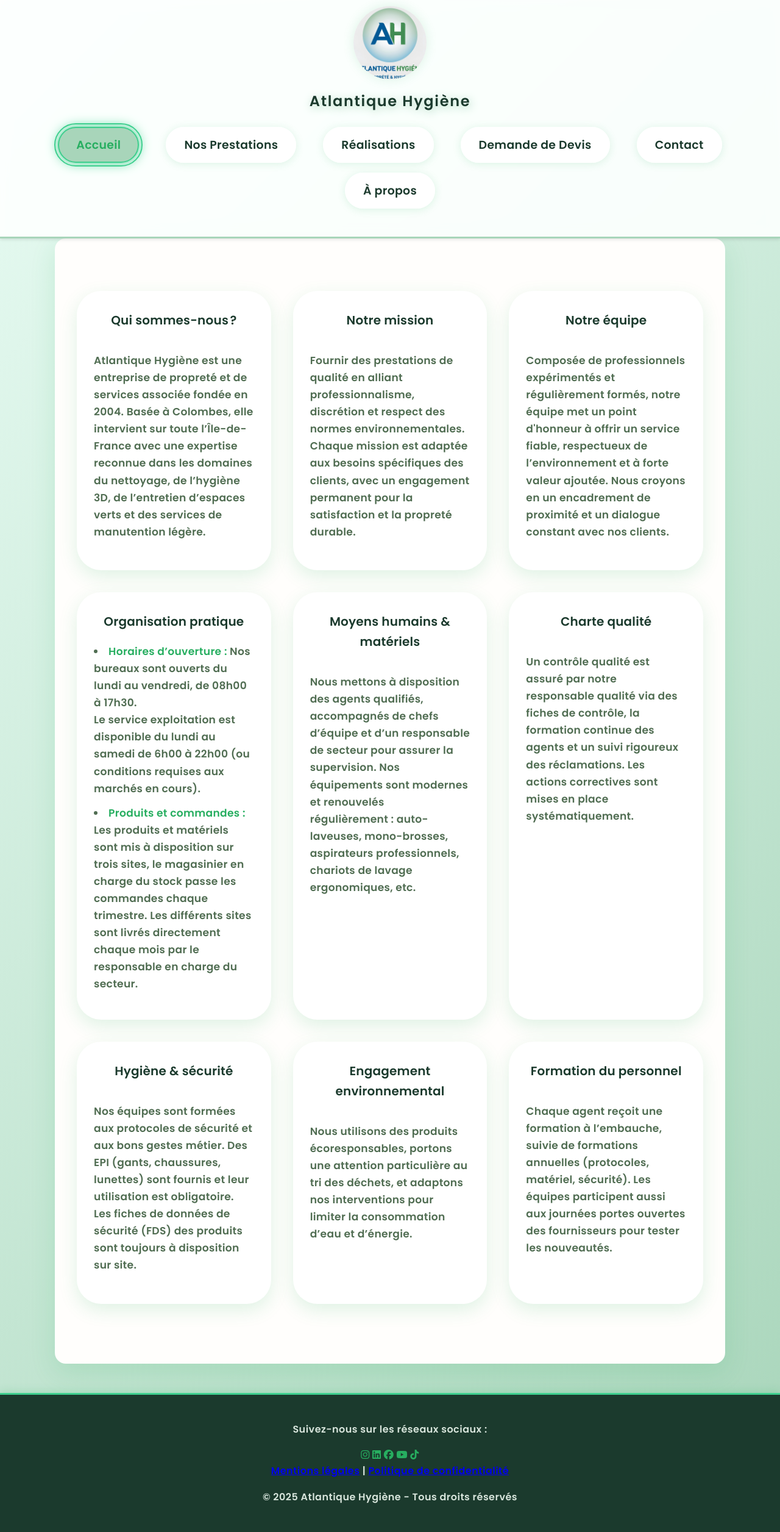
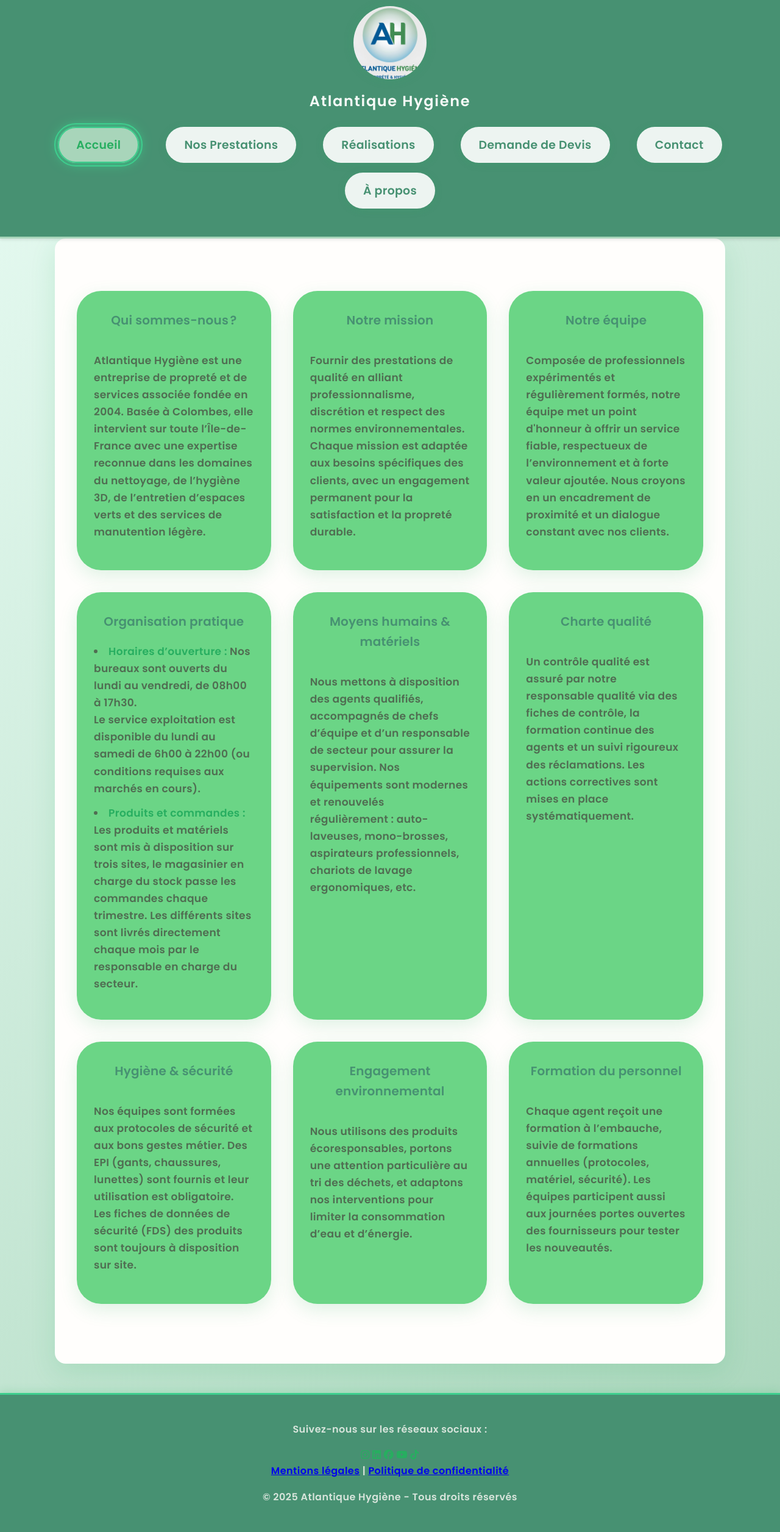
Before and after one commit to fatima774/atlantique-hygi-ne, a PHP site: page /about.html in a window 1280 px wide. Shown: the whole page at 61% size. Run offline with PHP 8.4, Linux system fonts and the light colour scheme.

Commit message:
Update accueil.css

```diff
--- a/accueil.css
+++ b/accueil.css
@@ -1,6 +1,5 @@
-/* ===== Variables de couleurs ===== */
 :root {
-  --green-dark: #1b3a2d;       /* Profond */
+  --green-dark: #479172;       /* Profond */
   --green-medium: #27ae60;     /* Vert moderne */
   --green-light: #a8d5ba;      /* Vert pastel */
   --accent: #3ecf8e;           /* Accent vif */
@@ -39,7 +38,8 @@
 }
 
 .service {
-  background: #fff;
+  background: #2ec556b4;
+  color: white;
   padding: 32px 26px;
   border-radius: 18px;
   box-shadow: 0 10px 30px rgba(0, 0, 0, 0.1);
@@ -64,13 +64,13 @@
 .service i {
   font-size: 2.8rem;
   margin-bottom: 16px;
-  color: var(--green-light);
+  color: var(--background-light);
   transition: color 0.3s;
 }
 
 .service:hover i,
 .service:focus-within i {
-  color: var(--accent);
+  color: var(--background-light);
 }
 
 .service h3 {
@@ -118,8 +118,9 @@ body {
 
 /* ======== HEADER ======== */
 header {
+
   padding: 10px 20px;
-  background: var(--background-overlay);
+  background: var(--green-dark);
   box-shadow: 0 2px 5px rgba(0,0,0,0.1);
   border-bottom: 3px solid var(--green-light);
   backdrop-filter: saturate(180%) blur(10px);
@@ -161,8 +162,8 @@ header h1 {
   margin: 0;
   font-weight: 900;
   letter-spacing: 0.07em;
-  color: var(--green-dark);
-  text-shadow: 2px 3px 15px var(--green-light);
+  color: var(--background-light);
+
 }
 
 /* ======== NAVIGATION ======== */
@@ -208,18 +209,15 @@ main {
   background: #fffefc;
   border-radius: 18px;
   box-shadow: 0 14px 40px var(--shadow-color);
-  text-align: center;
-  flex-grow: 1;
-  transition: box-shadow 0.35s;
-}
+  text-align: center;}
 main:focus-within { box-shadow: 0 14px 48px var(--shadow-hover); }
 
 /* ======== BUBBLE SYSTEM (for about, eco, team) ======== */
 
 /* --- Universal bubble --- */
 .bulle {
-  background: #fff;
-  color: var(--green-dark);
+  background: #2ec556b4;
+  color: rgb(255, 255, 255);
   border-radius: 40px;
   box-shadow: 0 10px 30px var(--shadow-color);
   padding: 32px 28px;
@@ -255,7 +253,7 @@ main:focus-within { box-shadow: 0 14px 48px var(--shadow-hover); }
   color: var(--green-medium);
   transition: color 0.3s;
 }
-.bulle:hover i, .bulle:focus i { color: white; }
+.bulle:hover i, .bulle:focus i { color: rgba(38, 139, 45, 0.71); }
 
 /* --- Bubble grids for about and eco --- */
 .about-bulles, .eco-bulles {
@@ -546,7 +544,7 @@ footer {
   border-top: 3px solid var(--accent);
   transition: background-color 0.35s;
 }
-footer:hover { background-color: var(--green-medium);}
+
 footer .social-links a {
   color: var(--green-medium);
   transition: color 0.3s;
@@ -557,17 +555,14 @@ footer .social-links a:focus {
   outline: none;
 }
 
-/* ======== UTILS & ACCESSIBILITÉ ======== */
 a:focus, button:focus, input:focus, textarea:focus {
   outline: 3px solid var(--focus-outline);
   outline-offset: 2px;
 }
 
-/* ======== RESPONSIVE NAV & MAIN ======== */
 @media (max-width: 480px) {
   nav ul { flex-direction: column; gap: 18px;}
   main { padding: 24px 18px;}
   .services-grid, .galerie-container { grid-template-columns: 1fr;}
+
 }
-
-/* ======== FIN DU CSS CLEAN ======== */
```
